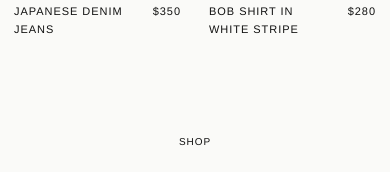
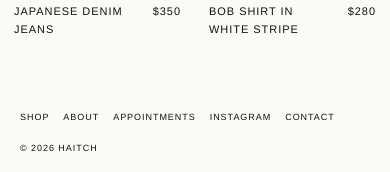
Before and after one commit to christian-miljkovic/haitch, a Next.js app: page /shop in a window 390 px wide. Shown: the part 672-844 px from the top of the page. Built offline with nearby package versions, Linux system fonts and the light colour scheme; no server answers.

Commit message:
Mobile: compact single-row 9px footer, landing hero fills viewport so footer stays below the fold

```diff
--- a/app/page.module.css
+++ b/app/page.module.css
@@ -32,9 +32,10 @@
 }
 
 @media (max-width: 767px) {
-  /* Show the portrait banner at its natural ratio — no cropping. */
+  /* Portrait banner at natural ratio (no cropping), section still fills the
+     viewport so the footer stays below the fold. */
   .hero {
-    height: auto;
+    height: calc(100svh - var(--nav-height));
     min-height: 0;
   }
 
--- a/components/Footer.module.css
+++ b/components/Footer.module.css
@@ -26,15 +26,14 @@
 @media (max-width: 767px) {
   .footer {
     flex-direction: column;
-    align-items: center;
-    gap: 40px;
-    padding: 64px 24px 32px;
-    text-align: center;
+    align-items: flex-start;
+    gap: 16px;
+    padding: 40px 20px 20px;
+    font-size: 9px;
   }
 
   .links {
-    flex-direction: column;
-    align-items: center;
-    gap: 22px;
+    gap: 14px;
+    row-gap: 10px;
   }
 }
```
Also changed, not shown: 1 other file (tests, documents, lock files or other folders).
